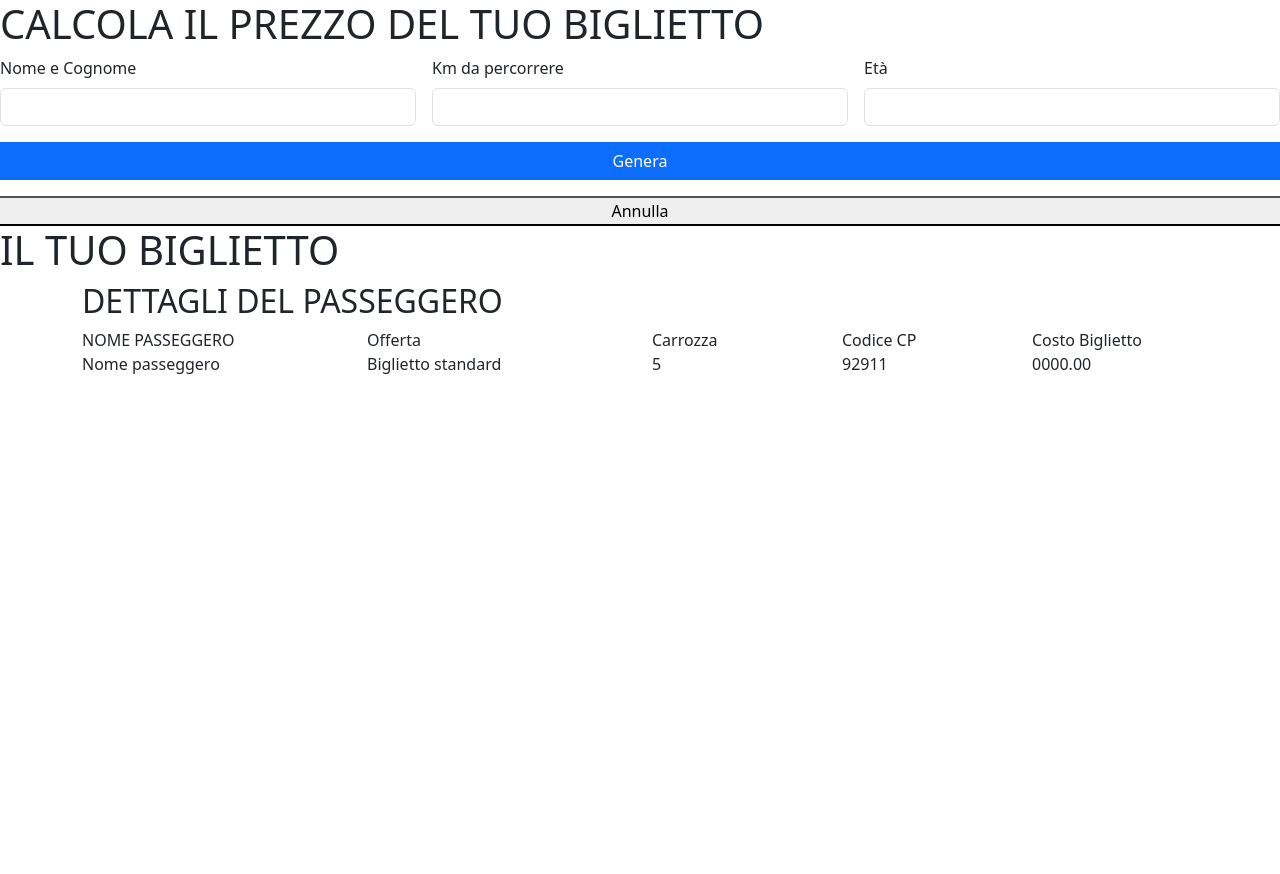
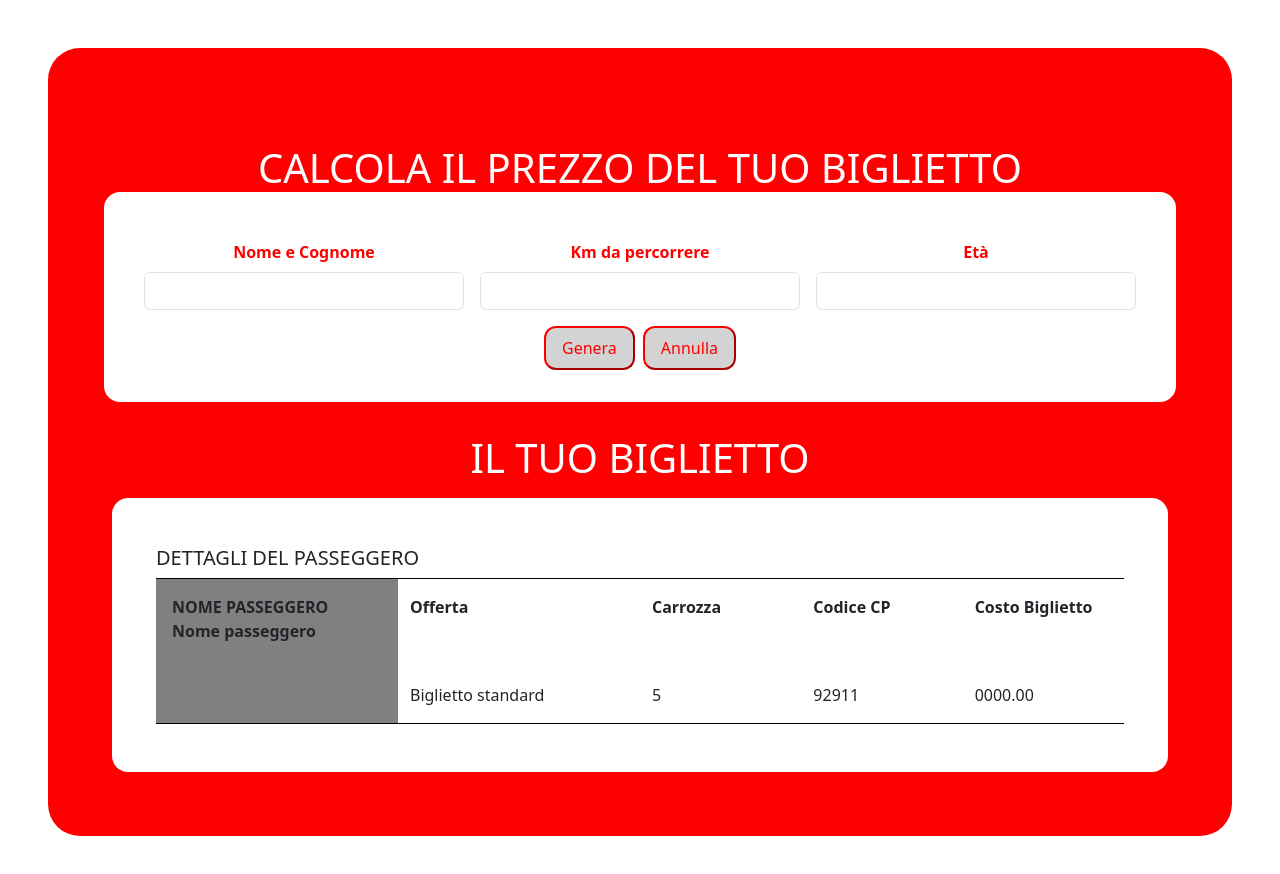
Before and after one commit to alerenna/js-biglietto-treno-form, a plain HTML site: page index.html in a window 1280 px wide. Before the commit the page ends 800 px from the top, so only its background shows below. Drawn offline with nearby package versions, Linux system fonts and the light colour scheme.

Commit message:
Add milestone 3 Style

```diff
--- a/index.html
+++ b/index.html
@@ -17,7 +17,8 @@
     <input id="age" type="number" placeholder="Type your age">
     <button id="calculate">Calculate</button> -->
 
-    <h1>CALCOLA IL PREZZO DEL TUO BIGLIETTO</h1>
+    <main>
+        <h1>CALCOLA IL PREZZO DEL TUO BIGLIETTO</h1>
 
     <form class="row g-3 needs-validation" novalidate>
         <div class="col-md-4">
@@ -42,40 +43,46 @@
             </div>
         </div>
 
-        <button id="calculate" type="submit" class="btn btn-primary">
-            Genera
-        </button>
+        <div class="commands">
+            <button id="calculate" type="submit">
+                Genera
+            </button>
 
-        <button id="annulla">Annulla</button>
+            <button id="annulla">Annulla</button>
+        </div>
+
 
     </form>
 
     <h1>IL TUO BIGLIETTO</h1>
     <div class="container">
-        <div class="row">
-            <h2>DETTAGLI DEL PASSEGGERO</h2>
-            <div class="col-md-3">
+        <h2>DETTAGLI DEL PASSEGGERO</h2>
+        <div class="row card-borders">
+
+            <div class="col-md-3 nome-passeggero">
                 <div>NOME PASSEGGERO</div>
-                <div id="cardName" class="name">Nome passeggero</div>
+                <div class="value" id="cardName" class="name">Nome passeggero</div>
             </div>
             <div id="cardTicket" class="col-md-3">
-                <div>Offerta</div>
-                <div>Biglietto standard</div>
+                <div class="title">Offerta</div>
+                <div class="value">Biglietto standard</div>
             </div>
             <div id="cardCarrozza" class="col-md-2">
-                <div>Carrozza</div>
-                <div>5</div>
+                <div class="title">Carrozza</div>
+                <div class="value">5</div>
             </div>
             <div id="cardCode" class="col-md-2">
-                <div>Codice CP</div>
-                <div>92911</div>
+                <div class="title">Codice CP</div>
+                <div class="value">92911</div>
             </div>
             <div class="col-md-2">
-                <div>Costo Biglietto</div>
-                <div id="cardPrice">0000.00</div>
+                <div class="title">Costo Biglietto</div>
+                <div class="value" id="cardPrice">0000.00</div>
             </div>
         </div>
     </div>
+    </main>
+
 
 
     <script src="./main.js"></script>
--- a/style.css
+++ b/style.css
@@ -0,0 +1,93 @@
+* {
+    padding: 0;
+    margin: 0;
+    box-sizing: border-box;
+}
+
+
+
+
+
+
+body {
+    padding: 3rem;
+
+    h1 {
+        text-align: center;
+        color: white;
+        margin-bottom: 1rem;
+        margin-top: 2rem;
+    }
+
+    main {
+        max-width: 1200px;
+        background-color: red;
+        border-radius: 2rem;
+        padding: 4rem;
+        margin: auto;
+    }
+
+}
+
+
+
+
+form {
+    padding: 2rem;
+    display: flex;
+    justify-content: space-around;
+    background-color: white;
+    padding: 2rem;
+    border-radius: 1rem;
+    text-align: center;
+    color: red;
+    font-weight: bold;
+
+    .commands{
+        display: flex;
+        gap: 0.5rem;
+        justify-content: center;
+
+        button {
+            background-color: lightgray;
+            border-color: red;
+            color: red;
+            padding: 0.5rem 1rem;
+            border-radius: 0.75rem;
+        }
+    }
+}
+
+.container {
+    background-color: white;
+    padding: 3rem;
+    border-radius: 1rem;
+
+    h2 {
+        font-size: 20px;
+        margin-left: 2rem;
+    }
+
+    .card-borders {
+        border-bottom: 1px solid black;
+        border-top: 1px solid black;
+        margin-left: 2rem;
+        margin-right: 2rem;
+    }
+
+    .nome-passeggero {
+        background-color: grey;
+        padding: 1rem;
+        font-weight: 900;
+    }
+
+    .title {
+        font-weight: bold;
+        margin-bottom: 4rem;
+        margin-top: 1rem;
+    }
+
+    .value {
+        margin-bottom: 1rem;
+    }
+}
```
